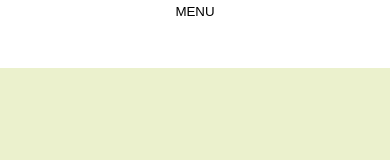
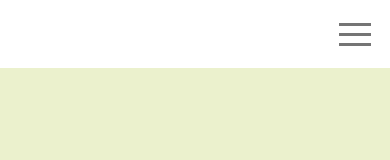
Before and after one commit to rynmgdlno/TarotV4, a React (Create React App) app in the folder frontend/: page /tarot in a window 390 px wide. Shown: the top 160 px of the page. Built offline with nearby package versions, Linux system fonts and the light colour scheme; a web font is replaced by a local one.

Commit message:
hamburger menu button

```diff
--- a/frontend/src/features/editorRange/slider.scss
+++ b/frontend/src/features/editorRange/slider.scss
@@ -17,7 +17,6 @@
     width: 100%;
     margin-right: 3em;
     border-radius: 0px;
-    // -webkit-border-radius: 0px;
     background-color: rgba(255, 255, 255, .5);
     overflow: hidden;
   }
--- a/frontend/src/features/menuSlider/index.js
+++ b/frontend/src/features/menuSlider/index.js
@@ -1,5 +1,6 @@
-import React from 'react'
+import React, { useState } from 'react'
 import { useDispatch, useSelector } from 'react-redux'
+import Hamburger from 'hamburger-react'
 
 import { slideColor } from '../composer/color/colorSliderSlice'
 import { menuToggle } from './menuSliderSlice'
@@ -23,8 +24,12 @@ const MenuSlider = () => {
   }
 
   return (
-    <div>
-      <CustomButton onClick={setMenuToggle}>MENU</CustomButton>
+    <div className='hamburger'>
+      <Hamburger
+        color='#757575'
+        toggle={setMenuToggle}
+        toggled={menuToggled}
+      />
     </div>
   )
 }
--- a/frontend/src/features/menuSlider/menu-slider.scss
+++ b/frontend/src/features/menuSlider/menu-slider.scss
@@ -0,0 +1,4 @@
+.hamburger {
+  margin-left: auto;
+  margin-right: .7rem;
+}
--- a/frontend/src/features/top-bar/index.js
+++ b/frontend/src/features/top-bar/index.js
@@ -8,7 +8,6 @@ const TopBar = () => {
   return (
     <div className='top-bar'>
       <MenuSlider />
-      {/* <span>Top Bar</span> */}
     </div>
   )
 }
--- a/frontend/src/features/top-bar/top-bar.scss
+++ b/frontend/src/features/top-bar/top-bar.scss
@@ -1,3 +1,6 @@
 .top-bar {
   height: calc(var(--vh, 1vh) * 8);
+  display: flex;
+  align-items: center;
+  justify-content: space-between;
 }
```
